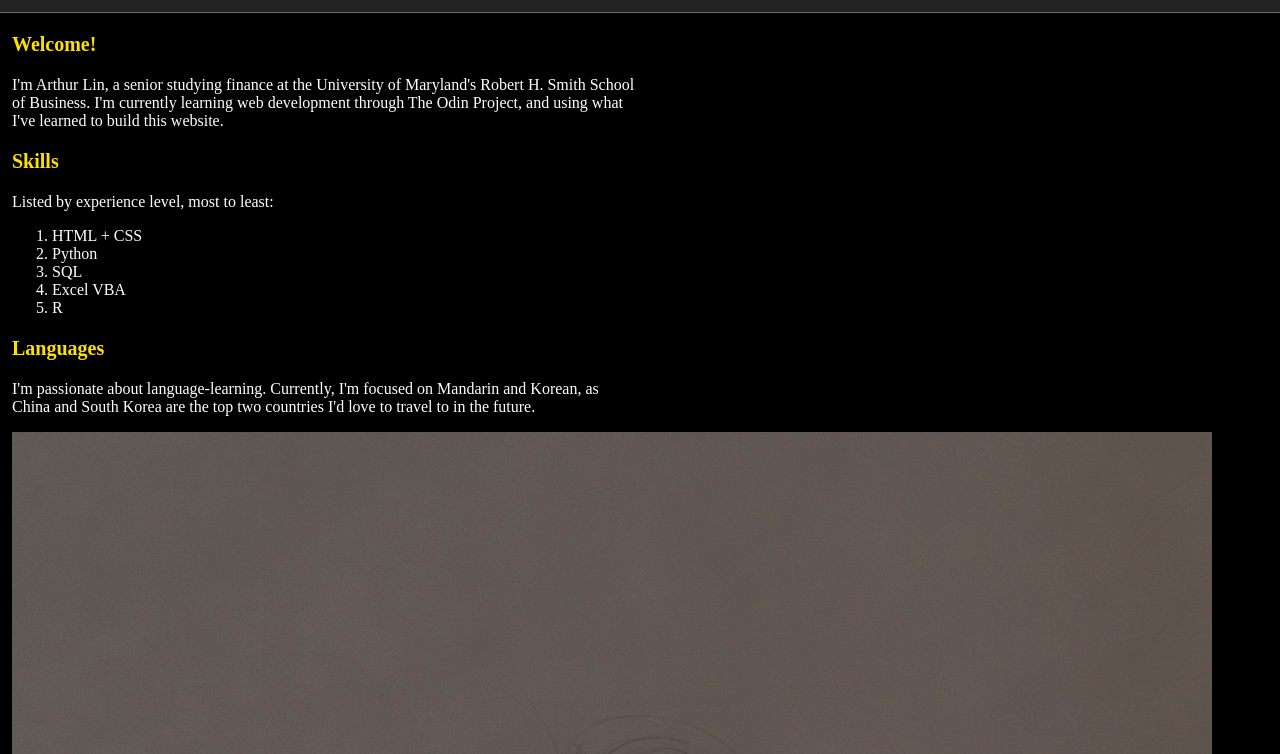
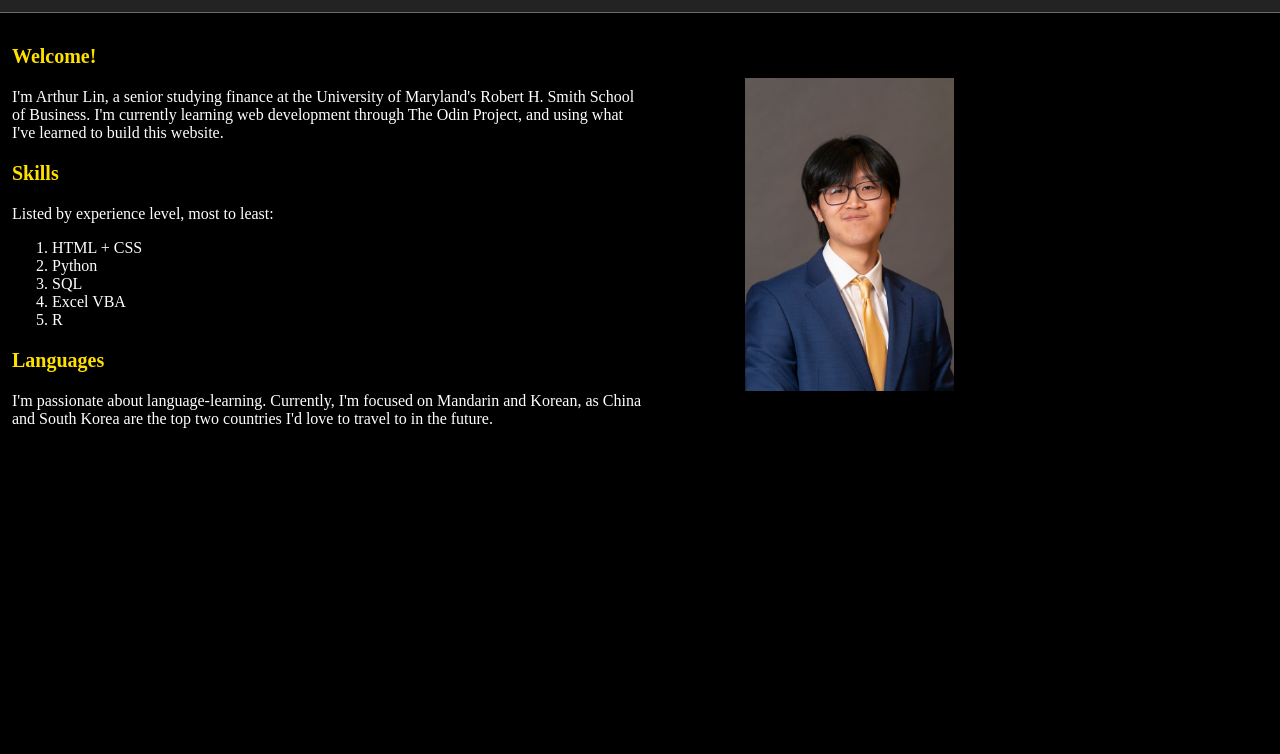
Before and after one commit to art-lin/website, a plain HTML site: page index.html in a window 1280 px wide. Shown: the part 46-800 px from the top of the page. Drawn offline with Linux system fonts and the light colour scheme.

Commit message:
Organize headshot and content

```diff
--- a/index.css
+++ b/index.css
@@ -1,10 +1,20 @@
-#headshot {
-    height: auto;
-    width: 15%;
-    display: block;
-    margin-bottom: 15px;
+.container{
+    display: flex;
+    flex-direction: column;
 }
 
-p {
-    margin-right: 50%;
+.headshot img {
+    height: auto;
+    width: 40%;
+    display: flex;
 }
+
+.content {
+    display: flex;
+    align-items: center;
+}
+
+.sections {
+    flex-direction: column;
+    margin-right: 100px;
+}
```
